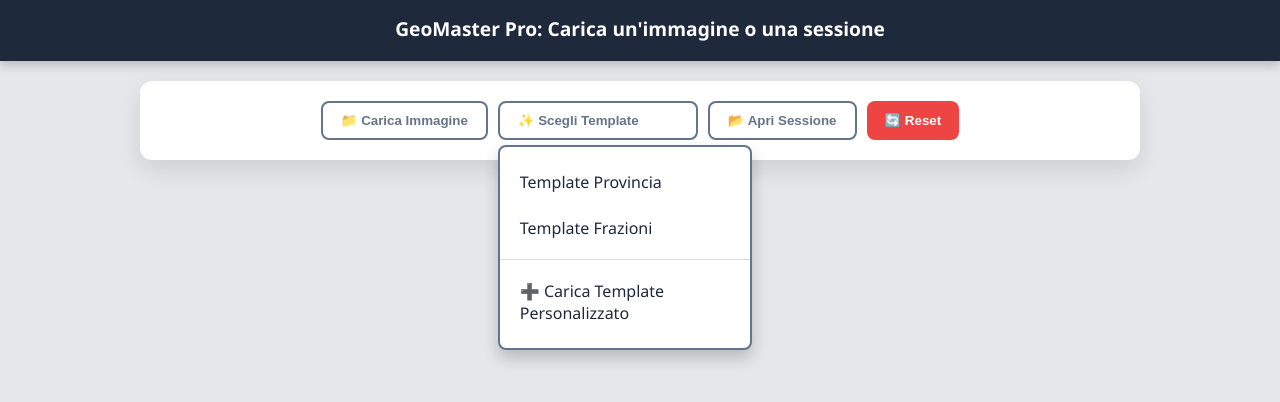
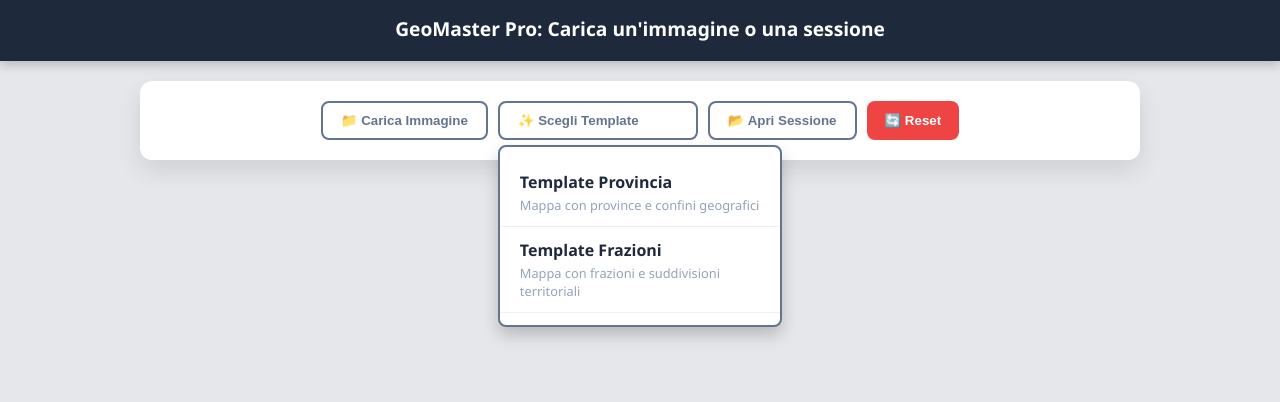
Before and after one commit to TommyTommy10/Mappe, a plain HTML site: page index.html in a window 1280 px wide. Both pictures are taken after a click on the button "✨ Scegli Template". Drawn offline with Linux system fonts and the light colour scheme.

Commit message:
Aggiorna index.html - menù dropdown per template da templates.json

```diff
--- a/index.html
+++ b/index.html
@@ -105,7 +105,7 @@
             display: none;
             position: absolute;
             background-color: white;
-            min-width: 250px;
+            min-width: 280px;
             box-shadow: 0 8px 16px rgba(0,0,0,0.2);
             padding: 12px 0;
             z-index: 1;
@@ -120,24 +120,38 @@
             display: block;
         }
 
-        .dropdown-content a {
-            color: var(--dark);
+        .template-item {
             padding: 12px 20px;
             text-decoration: none;
             display: block;
             cursor: pointer;
             transition: background 0.2s;
             font-weight: 500;
+            border-bottom: 1px solid #f0f0f0;
         }
 
-        .dropdown-content a:hover {
+        .template-item:hover {
             background-color: var(--primary);
             color: white;
         }
 
-        .dropdown-content .separator {
-            border-top: 1px solid #ddd;
-            margin: 8px 0;
+        .template-item-title {
+            font-weight: 600;
+            color: var(--dark);
+        }
+
+        .template-item:hover .template-item-title {
+            color: white;
+        }
+
+        .template-item-desc {
+            font-size: 0.8rem;
+            color: #94a3b8;
+            margin-top: 3px;
+        }
+
+        .template-item:hover .template-item-desc {
+            color: rgba(255,255,255,0.8);
         }
 
         /* Area Mappa */
@@ -261,9 +275,7 @@
                     populateTemplateDropdown();
                 })
                 .catch(() => {
-                    // Se templates.json non esiste, carica solo template.json come fallback
-                    availableTemplates = [{ name: 'Template Provincia', file: 'template.json' }]; [{ name: 'Template Frazioni', file: 'sessione_mappa.json' }];
-                    populateTemplateDropdown();
+                    updateMsg("Errore: templates.json non trovato nel repository", "#ef4444");
                 });
         }
 
@@ -271,13 +283,17 @@
             el.dropdownContent.innerHTML = '';
 
             if (availableTemplates.length === 0) {
-                el.dropdownContent.innerHTML = '<a>Nessun template disponibile</a>';
+                el.dropdownContent.innerHTML = '<div style="padding: 12px 20px; color: #94a3b8;">Nessun template configurato</div>';
                 return;
             }
 
-            availableTemplates.forEach((template, index) => {
-                const link = document.createElement('a');
-                link.textContent = template.name;
+            availableTemplates.forEach((template) => {
+                const link = document.createElement('div');
+                link.className = 'template-item';
+                link.innerHTML = `
+                    <div class="template-item-title">${template.name}</div>
+                    <div class="template-item-desc">${template.description || ''}</div>
+                `;
                 link.onclick = (e) => {
                     e.preventDefault();
                     loadTemplate(template.file);
@@ -285,21 +301,6 @@
                 };
                 el.dropdownContent.appendChild(link);
             });
-
-            // Separatore
-            const sep = document.createElement('div');
-            sep.className = 'separator';
-            el.dropdownContent.appendChild(sep);
-
-            // Opzione per caricare template personalizzato
-            const customLink = document.createElement('a');
-            customLink.textContent = '➕ Carica Template Personalizzato';
-            customLink.onclick = (e) => {
-                e.preventDefault();
-                document.getElementById('file-custom-template').click();
-                toggleDropdown(false);
-            };
-            el.dropdownContent.appendChild(customLink);
         }
 
         function toggleDropdown(show = null) {
@@ -332,35 +333,12 @@
                 })
                 .then(data => {
                     loadFromJSON(data);
-                    updateMsg(`Template "${filename}" caricato con successo!`, "white");
+                    updateMsg(`Template caricato con successo!`, "white");
                 })
                 .catch(err => {
-                    updateMsg(`Errore: ${filename} non trovato.`, "#ef4444");
+                    updateMsg(`Errore: ${filename} non trovato nel repository.`, "#ef4444");
                 });
         }
-
-        // Input per template personalizzato
-        const customInput = document.createElement('input');
-        customInput.type = 'file';
-        customInput.id = 'file-custom-template';
-        customInput.accept = '.json';
-        customInput.className = 'hidden';
-        customInput.onchange = (e) => {
-            const file = e.target.files[0];
-            if (!file) return;
-            const reader = new FileReader();
-            reader.onload = (ev) => {
-                try {
-                    const data = JSON.parse(ev.target.result);
-                    loadFromJSON(data);
-                    updateMsg("Template personalizzato caricato!", "white");
-                } catch(err) {
-                    updateMsg("Errore nel formato del file JSON.", "#ef4444");
-                }
-            };
-            reader.readAsText(file);
-        };
-        document.body.appendChild(customInput);
 
         // --- CARICAMENTO IMMAGINE SINGOLA ---
         document.getElementById('file-map').onchange = (e) => {
```
